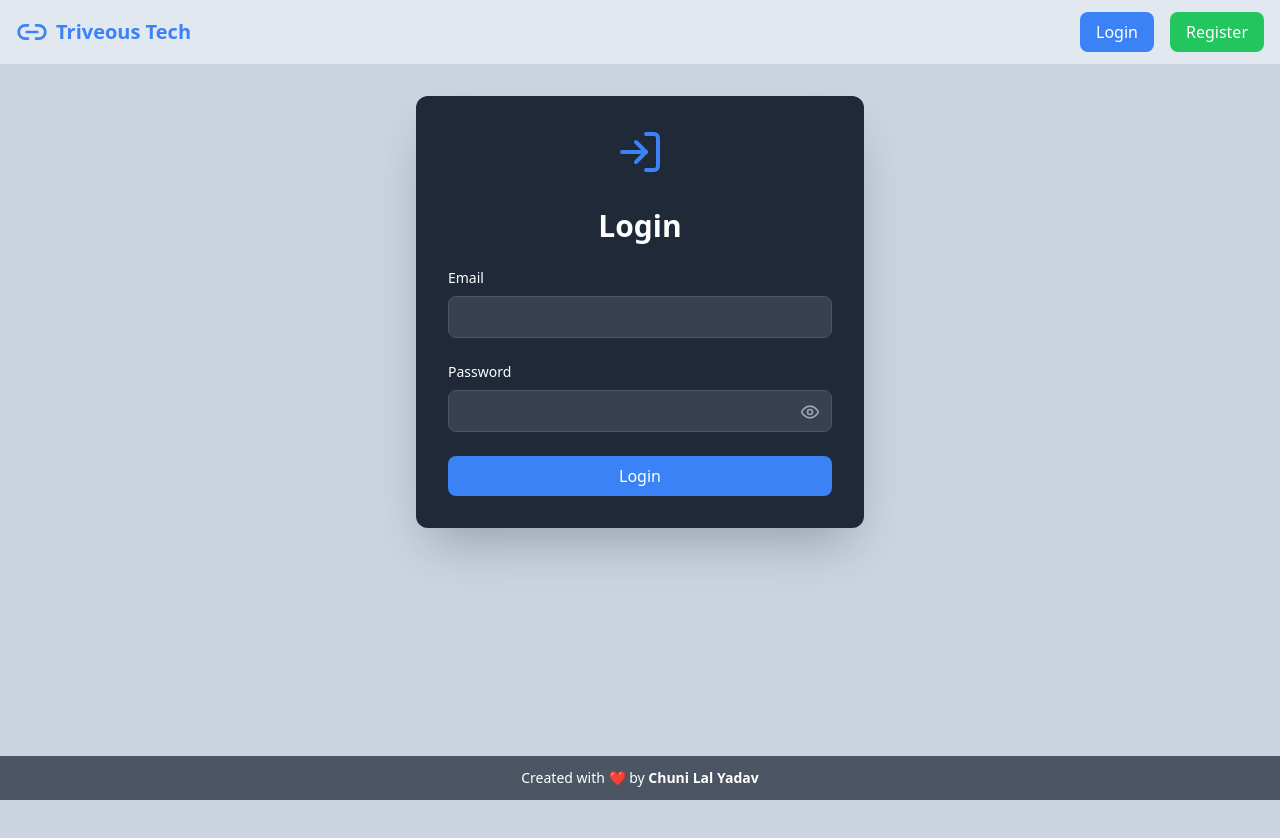
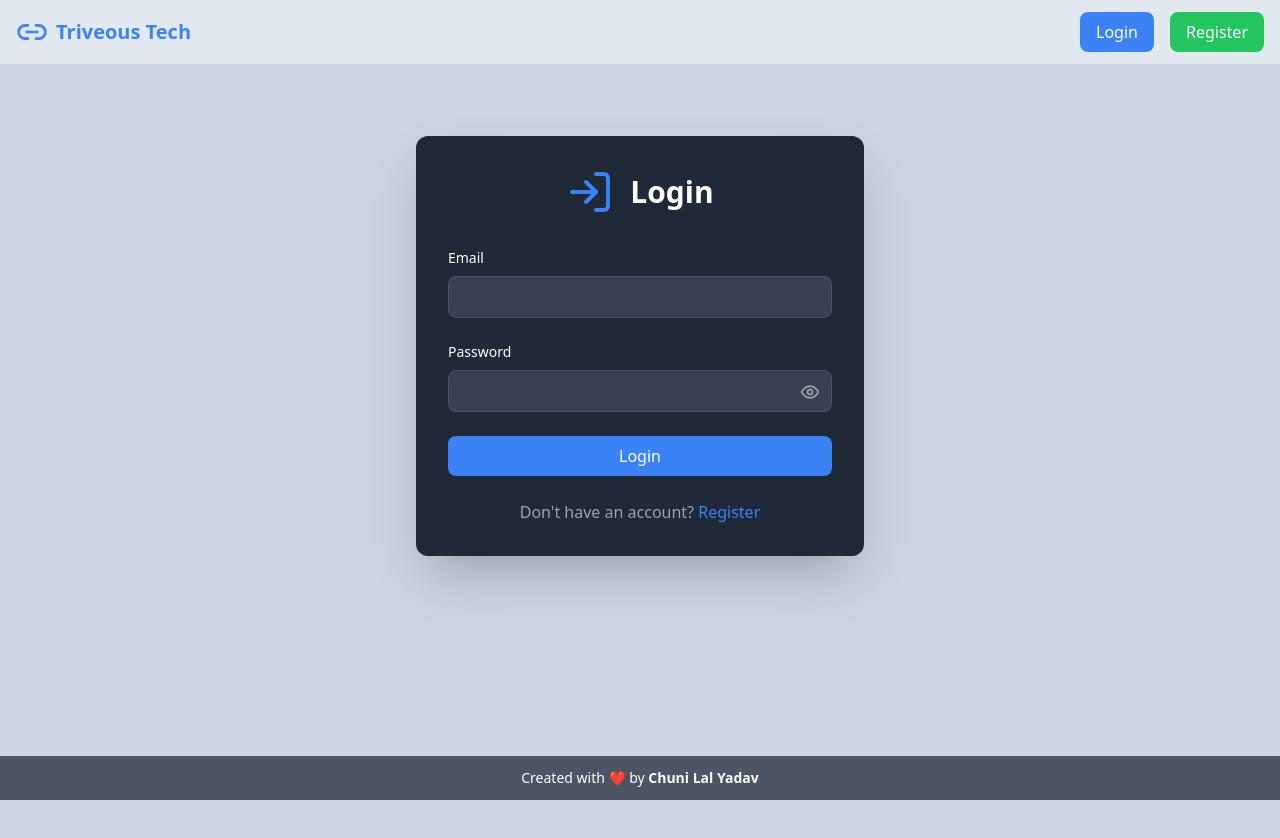
Before and after one commit to karankumarChuni/Link-Shortener-App, a React (Vite) app in the folder client/: page /login in a window 1280 px wide. Shown: the top 838 px of the page. Built offline with nearby package versions, Linux system fonts and the light colour scheme.

Commit message:
logo setting

```diff
--- a/client/src/components/Login.jsx
+++ b/client/src/components/Login.jsx
@@ -1,5 +1,5 @@
 import React, { useState } from "react";
-import { useNavigate } from "react-router-dom";
+import { useNavigate, Link } from "react-router-dom";
 import { useDispatch } from "react-redux";
 import { setCredentials } from "../store/authSlice";
 import { login } from "../api/api";
@@ -31,11 +31,11 @@ function Login() {
 
   return (
     <div className="max-w-md mx-auto">
-      <div className="bg-gray-800 p-8 rounded-xl shadow-2xl">
-        <div className="flex items-center justify-center mb-8">
+      <div className="bg-gray-800 p-8 rounded-xl shadow-2xl  mt-10">
+        <div className="flex items-center justify-center space-x-4 mb-8">
           <LogIn className="h-12 w-12 text-blue-500" />
+          <h1 className="text-3xl font-bold text-center">Login</h1>
         </div>
-        <h1 className="text-3xl font-bold mb-6 text-center">Login</h1>
 
         {error && (
           <div className="bg-red-500 text-white p-4 rounded-lg mb-6">
@@ -81,6 +81,16 @@ function Login() {
             Login
           </button>
         </form>
+
+        {/* Register Link */}
+        <div className="mt-6 text-center">
+          <p className="text-gray-400">
+            Don't have an account?{" "}
+            <Link to="/register" className="text-blue-500 hover:underline">
+              Register
+            </Link>
+          </p>
+        </div>
       </div>
     </div>
   );
--- a/client/src/components/Register.jsx
+++ b/client/src/components/Register.jsx
@@ -31,11 +31,11 @@ function Register() {
 
   return (
     <div className="max-w-md mx-auto">
-      <div className="bg-gray-800 p-8 rounded-xl shadow-2xl">
-        <div className="flex items-center justify-center mb-8">
+      <div className="bg-gray-800 p-8 rounded-xl shadow-2xl mt-12">
+        <div className="flex items-center justify-center space-x-4 mb-8">
           <UserPlus className="h-12 w-12 text-green-500" />
+          <h1 className="text-3xl font-bold text-center">Register</h1>
         </div>
-        <h1 className="text-3xl font-bold mb-6 text-center">Register</h1>
 
         {error && (
           <div className="bg-red-500 text-white p-4 rounded-lg mb-6">
```
